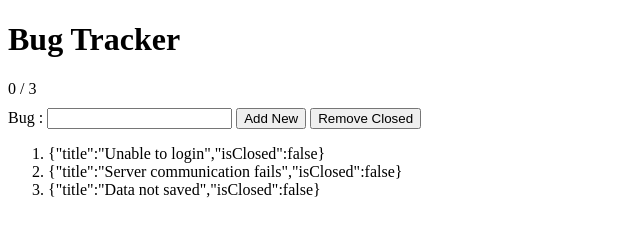
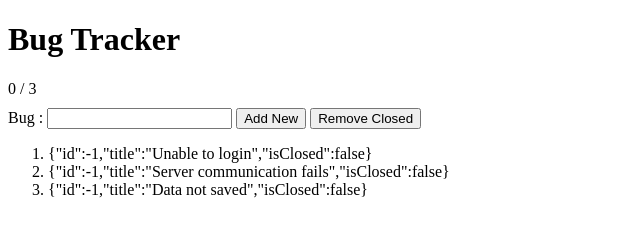
Before and after one commit to tkmagesh/SpringPeople-Angular-May-2015, a plain HTML site: page Day-02/01-BugTracker/index.html in a window 1280 px wide. Shown: the whole page, without its empty margins (0-640 px from the left). Drawn offline with Linux system fonts and the light colour scheme.

```diff
--- a/Day-02/01-BugTracker/index.html
+++ b/Day-02/01-BugTracker/index.html
@@ -20,6 +20,7 @@
         bugTracker.factory("Bug", function(){
             function Bug(defaults){
                 defaults = defaults || {};
+                this.id = defaults.id || -1;
                 this.title = defaults.title || '';
                 this.isClosed = defaults.isClosed || false;
             }
```
Also changed, not shown: Day-02/01-BugTracker/readme.txt.
